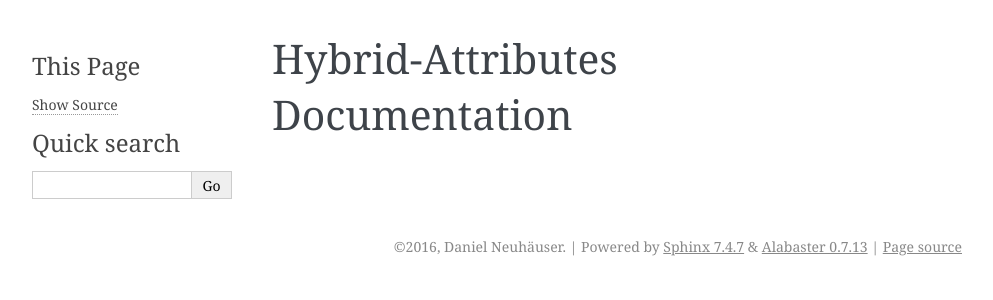
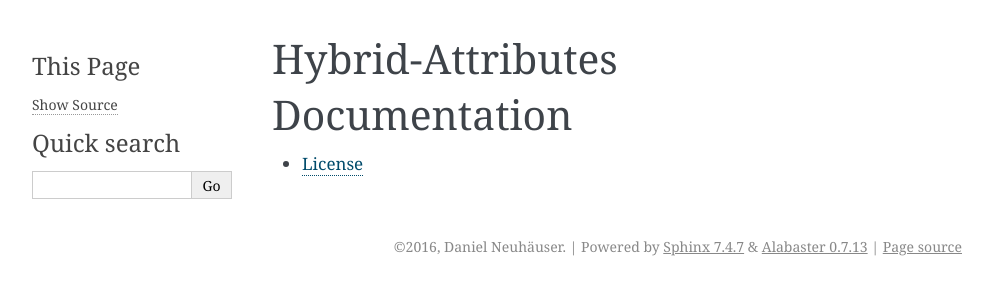
Before and after one commit to DasIch/hybrid-attributes, a Sphinx documentation site: the page built from docs/index.rst, in a window 1280 px wide. Shown: the top 300 px of the page, without its empty margins (148-1141 px from the left). Built offline with Sphinx 7.4.7, drawn with Linux system fonts in a browser that asks for light colours.

Commit message:
add license to docs

```diff
--- a/docs/index.rst
+++ b/docs/index.rst
@@ -1,2 +1,7 @@
 Hybrid-Attributes Documentation
 ===============================
+
+
+.. toctree::
+
+   license
--- /dev/null
+++ b/docs/license.rst
@@ -0,0 +1,4 @@
+License
+=======
+
+.. include:: ../LICENSE.rst
```
